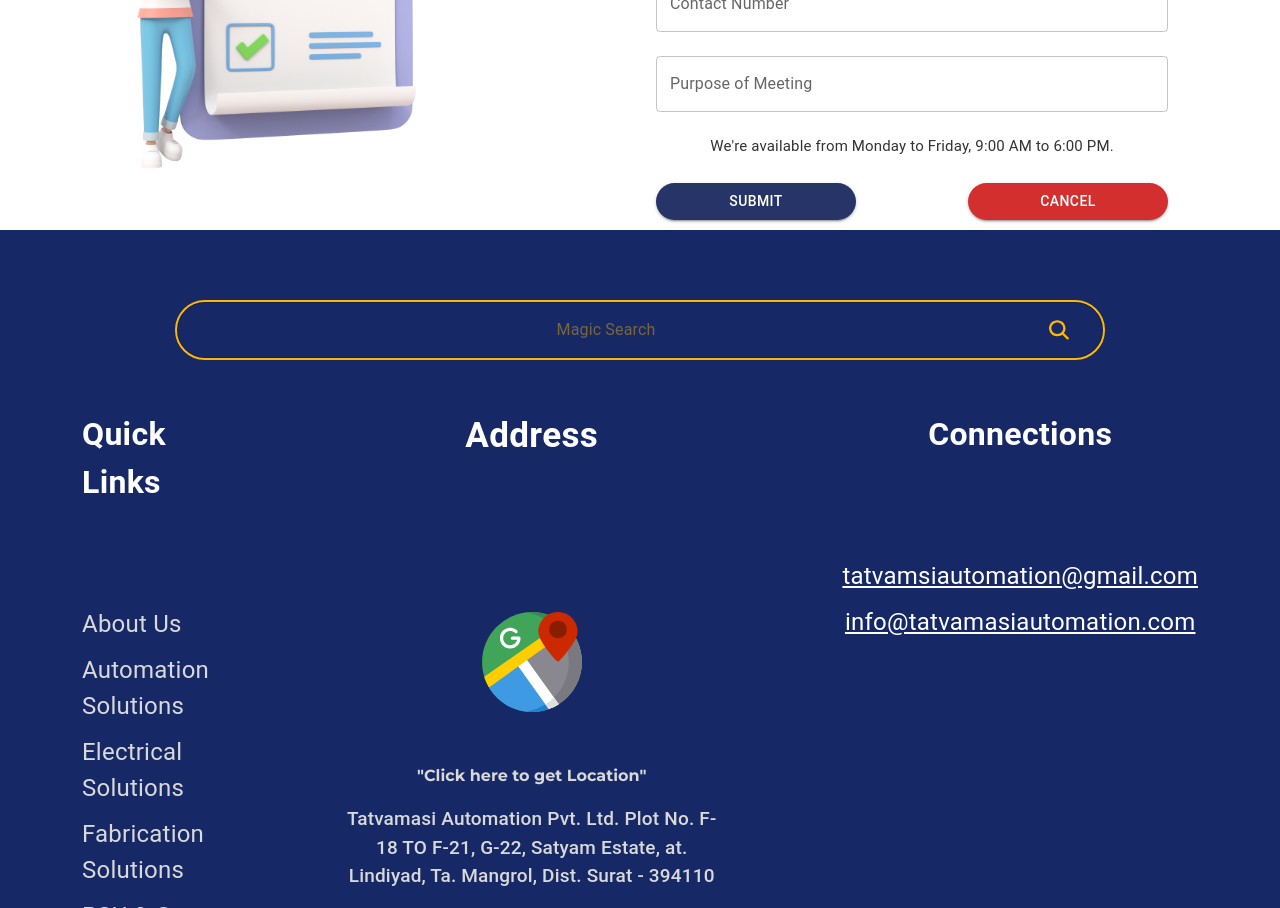
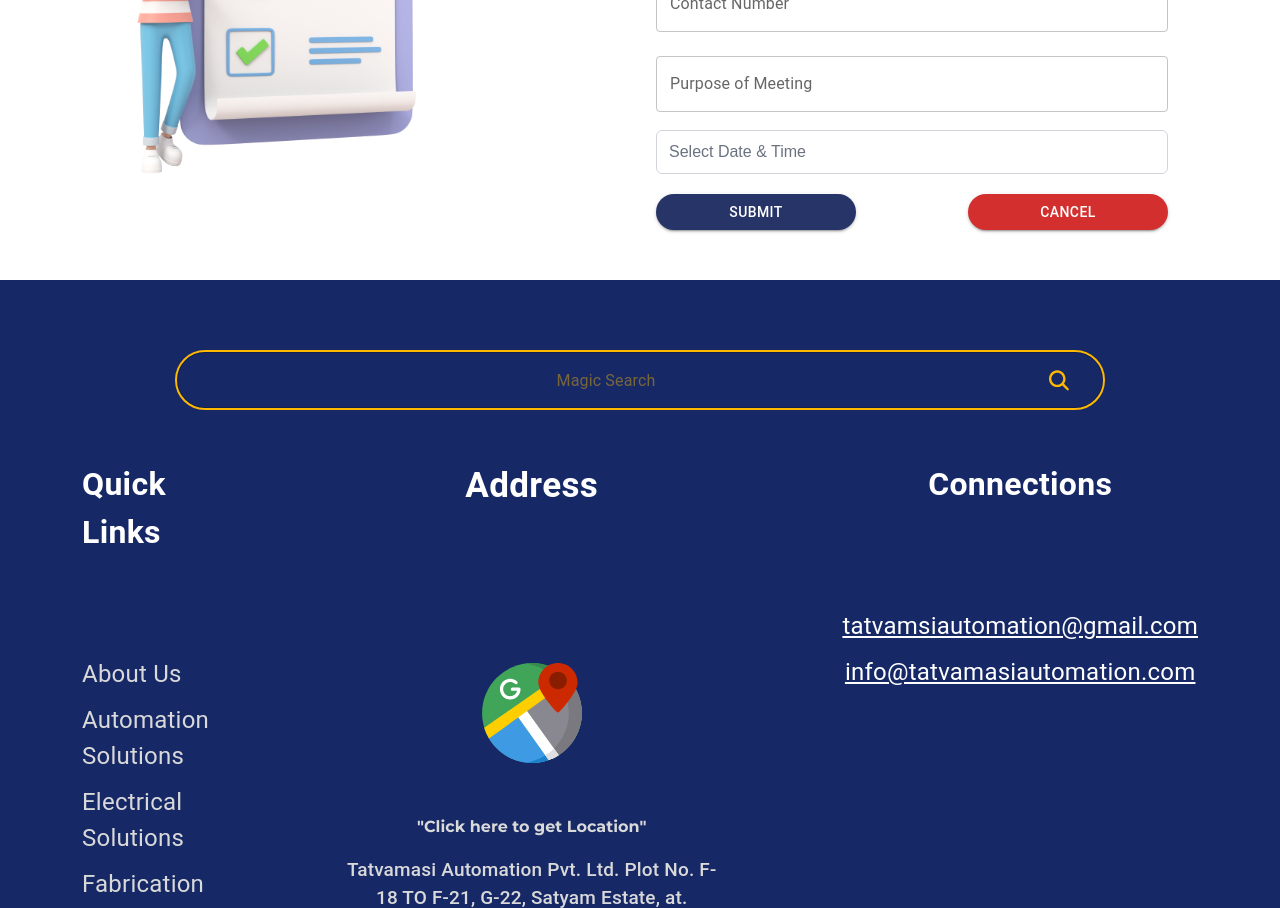
Before and after one commit to Chirag-Jani/tatvamasi-automation, a React (Create React App) app: page /appointment in a window 1280 px wide. Shown: the part 1020-1928 px from the top of the page. Built offline with nearby package versions, Linux system fonts and the light colour scheme; a web font is replaced by a local one.

Commit message:
feat: homepage carousel, datepicker added

```diff
--- a/package.json
+++ b/package.json
@@ -19,6 +19,7 @@
     "formik": "^2.4.5",
     "fs": "^0.0.1-security",
     "path": "^0.12.7",
+    "primereact": "^10.6.2",
     "react": "^18.2.0",
     "react-dom": "^18.2.0",
     "react-floating-whatsapp": "^5.0.8",
--- a/src/pages/Appointment.js
+++ b/src/pages/Appointment.js
@@ -3,10 +3,12 @@
 import appLeft from "../resources/appointment/appLeft.png";
 import { Box, Button, Skeleton, TextField, Typography } from "@mui/material";
 import Aos from "aos";
+import { Calendar } from "primereact/calendar";
+import "primereact/resources/themes/lara-light-cyan/theme.css";
 
 const Appointment = () => {
   const [timeToLoad, setTimeToLoad] = useState(false);
-
+  const [datetime12h, setDateTime12h] = useState(null);
   const [formData, setFormData] = useState({
     name: "",
     email: "",
@@ -26,6 +28,7 @@
     e.preventDefault();
     // Handle form submission here
     console.log(formData); // For demonstration, logging form data
+    console.log(datetime12h);
     handleCancel();
   };
 
@@ -37,6 +40,7 @@
       contactNumber: "",
       purposeOfMeeting: "",
     });
+    setDateTime12h(null);
   };
 
   useEffect(() => {
@@ -57,6 +61,7 @@
     <Box
       sx={{
         width: "100%",
+        marginBottom: "40px",
       }}
     >
       <Box>
@@ -188,19 +193,24 @@
               value={formData.purposeOfMeeting}
               onChange={handleChange}
             />
-            {/* Typography for meeting timing note */}
-            <Typography
-              variant="body2"
+            <Box
+              className="card flex flex-wrap gap-3 p-fluid"
               sx={{
-                textAlign: "center",
-                color: "#333", // Darken the text color
-                padding: 2, // Add padding around the text
-                borderRadius: 4, // Add rounded corners
-                fontSize: "15px",
+                margin: "10px 0",
+                marginBottom: "20px",
               }}
             >
-              We're available from Monday to Friday, 9:00 AM to 6:00 PM.
-            </Typography>
+              <Box className="flex-auto">
+                <Calendar
+                  placeholder="Select Date & Time"
+                  id="calendar-12h"
+                  value={datetime12h}
+                  onChange={(e) => setDateTime12h(e.value)}
+                  showTime
+                  hourFormat="12"
+                />
+              </Box>
+            </Box>
             <Box
               sx={{
                 display: "flex",
--- a/src/pages/Homepage.js
+++ b/src/pages/Homepage.js
@@ -3,10 +3,12 @@
 import { Stack } from "@mui/material";
 
 import homepageBanner from "../resources/banners/homepageBanner.svg";
+import certificates from "../resources/banners/certificates.jpg";
 import Menus from "../components/homepage/Menus";
 import Companies from "../components/homepage/Companies";
 import Aos from "aos";
 import "../../node_modules/aos/dist/aos.css";
+import Carousel from "react-material-ui-carousel";
 
 const Homepage = () => {
   useEffect(() => {
@@ -24,7 +26,24 @@
         width: "100%",
       }}
     >
-      <img data-aos="zoom-in" src={homepageBanner} alt="Tatvamasi Automation" />
+      <Carousel animation="slide" duration={"700"} autoPlay={"true"}>
+        <img
+          src={homepageBanner}
+          alt="Tatvamasi Automation"
+          style={{
+            maxHeight: "100%",
+            width: "100%",
+          }}
+        />
+        <img
+          src={certificates}
+          alt="Tatvamasi Automation"
+          style={{
+            maxHeight: "682px",
+            width: "100%",
+          }}
+        />
+      </Carousel>
       <Menus />
       <Companies />
     </Stack>
```
Also changed, not shown: src/resources/banners/certificates.jpg (added), 1 other file (tests, documents, lock files or other folders).
